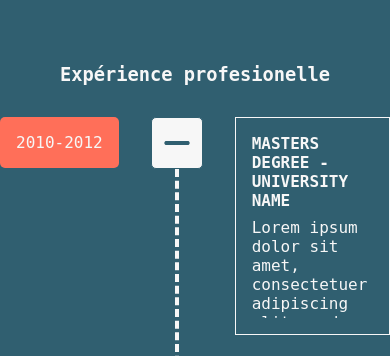
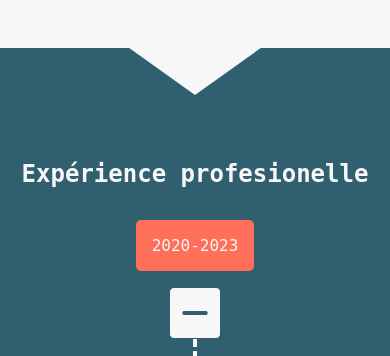
Before and after one commit to Timothee-Picard/timothee-picard.fr, a Vue app: page / in a window 390 px wide. Shown: the part 2357-2713 px from the top of the page. Built offline with nearby package versions, Linux system fonts and the light colour scheme.

Commit message:
contenu et responsive

```diff
--- a/src/components/ComponentExperience.vue
+++ b/src/components/ComponentExperience.vue
@@ -1,11 +1,11 @@
 <template>
   <div class="experience">
     <div class="date">
-          <span>
-            <time datetime="2010">2010</time>
-            -
-            <time datetime="2012">2012</time>
-          </span>
+      <span>
+        <time :datetime="date1">{{ date1 }}</time>
+        <div v-if="date2">-</div>
+        <time :datetime="date2">{{ date2 }}</time>
+      </span>
     </div>
     <div class="dropdown">
       <div class="ico" :class="{ open : state }" @click="toggle()">
@@ -15,11 +15,9 @@
       <div class="thread"></div>
     </div>
     <div class="experience-content">
-      <h4>MASTERS DEGREE - UNIVERSITY NAME</h4>
+      <h4><slot name="title">MASTERS DEGREE - UNIVERSITY NAME</slot></h4>
       <p :class="{ open : state }">
-        Lorem ipsum dolor sit amet, consectetuer adipiscing elit, sed diam nonummy nibh euismod tincidunt ut
-        laoreet dolore magna aliquam erat volutpat. Ut wisi enim ad minim veniam, quis nostrud exerci tation
-        ullamcorper suscipit lobortis nisl ut aliquip ex ea commodo consequat.
+        <slot></slot>
       </p>
     </div>
   </div>
@@ -33,7 +31,7 @@ export default {
       state: this.default
     }
   },
-  props: ['default'],
+  props: ['default', 'date1', 'date2'],
   methods: {
     toggle() {
       (this.state) ? this.state = false : this.state = true
@@ -44,6 +42,9 @@ export default {
 
 <style scoped lang="scss">
 @import "@/assets/var";
+h4 {
+  text-transform: uppercase;
+}
 .thread {
   width: 0;
   height: 100%;
@@ -51,14 +52,33 @@ export default {
   margin: auto;
 }
 .experience {
+  position: relative;
   display: flex;
   gap: 2em;
+  padding: 0 0.5em;
+  @media only screen and (max-width: 1023px)
+  {
+    flex-direction: column;
+  }
+}
+.dropdown {
+  @media only screen and (max-width: 1023px)
+  {
+    position: absolute;
+    top: calc(51px + 1em);
+    left: 50%;
+    transform: translate(-50%, 0);
+    height: 100%;
+    z-index: 0;
+  }
 }
 .date span {
   display: flex;
   background-color: $color-red;
   padding: 1em;
   border-radius: 5px;
+  width: fit-content;
+  margin: auto;
 }
 .ico {
   height: 52px;
@@ -89,18 +109,24 @@ export default {
   }
 }
 .experience-content {
+  @media only screen and (max-width: 1023px)
+  {
+    margin-top: calc(2em + 25px);
+  }
   flex-grow: 1;
   text-align: left;
   padding: 1em;
   border: 1px solid $color-white;
+  background-color: $color-dark-green;
+  z-index: 1;
 }
 .experience-content p {
-  margin-top: 0.5em;
-  height: 0;
+  max-height: 0;
   overflow: hidden;
   transition: 0.3s;
   &.open {
-    height: 100px;
+    max-height: 250px;
+    margin-top: 0.5em;
   }
 }
 </style>
--- a/src/components/sections/SectionExperience.vue
+++ b/src/components/sections/SectionExperience.vue
@@ -2,10 +2,25 @@
   <section>
     <div class="content">
       <h3>Expérience profesionelle</h3>
-      <component-experience default="true"></component-experience>
-      <component-experience></component-experience>
-      <component-experience></component-experience>
-      <component-experience></component-experience>
+      <component-experience date1="2020" date2="2023" default="true">
+        <template #title>Analyste programmeur - Atnos</template>
+        En alternance, je participe à la création de l'interface utilisateur de
+        sites ou d'applications web. Je peut intervenir sur tous les éléments
+        apparaissant à l'écran et géré par le navigateur web de l'utilisateur.
+      </component-experience>
+      <component-experience date1="2020" date2="2020">
+        <template #title>Community manager - Bigfic</template>
+        En alternance, je m'occupai de toute la communication autant par
+        la mise à jour des articles sur le site web que par la créations de
+        contenu pour Youtube, Facebook, Instagram, Flyers ...
+      </component-experience>
+      <component-experience date1="2019" date2="2020">
+        <template #title>Développeur web - Ekalia</template>
+        En stage au sein d'une association, j'ai dû réaliser des supports
+        visuels pour Twitter.<br>
+        J'ai aussi dû réalisé une maquette de site web pour enfin l'intégrer
+        en HTML-CSS
+      </component-experience>
     </div>
   </section>
 </template>
@@ -22,6 +37,9 @@ export default {
 
 <style scoped lang="scss">
 @import "@/assets/var";
+h3 {
+  font-size: 1.5em;
+}
 section {
   position: relative;
   background: $color-dark-green;
--- a/src/components/sections/SectionSkills.vue
+++ b/src/components/sections/SectionSkills.vue
@@ -46,6 +46,7 @@ export default {
   position: relative;
   display: flex;
   flex-wrap: wrap;
+  margin: 3em 0;
   @media only screen and (max-width: 1023px)
   {
     flex-direction: column;
```
